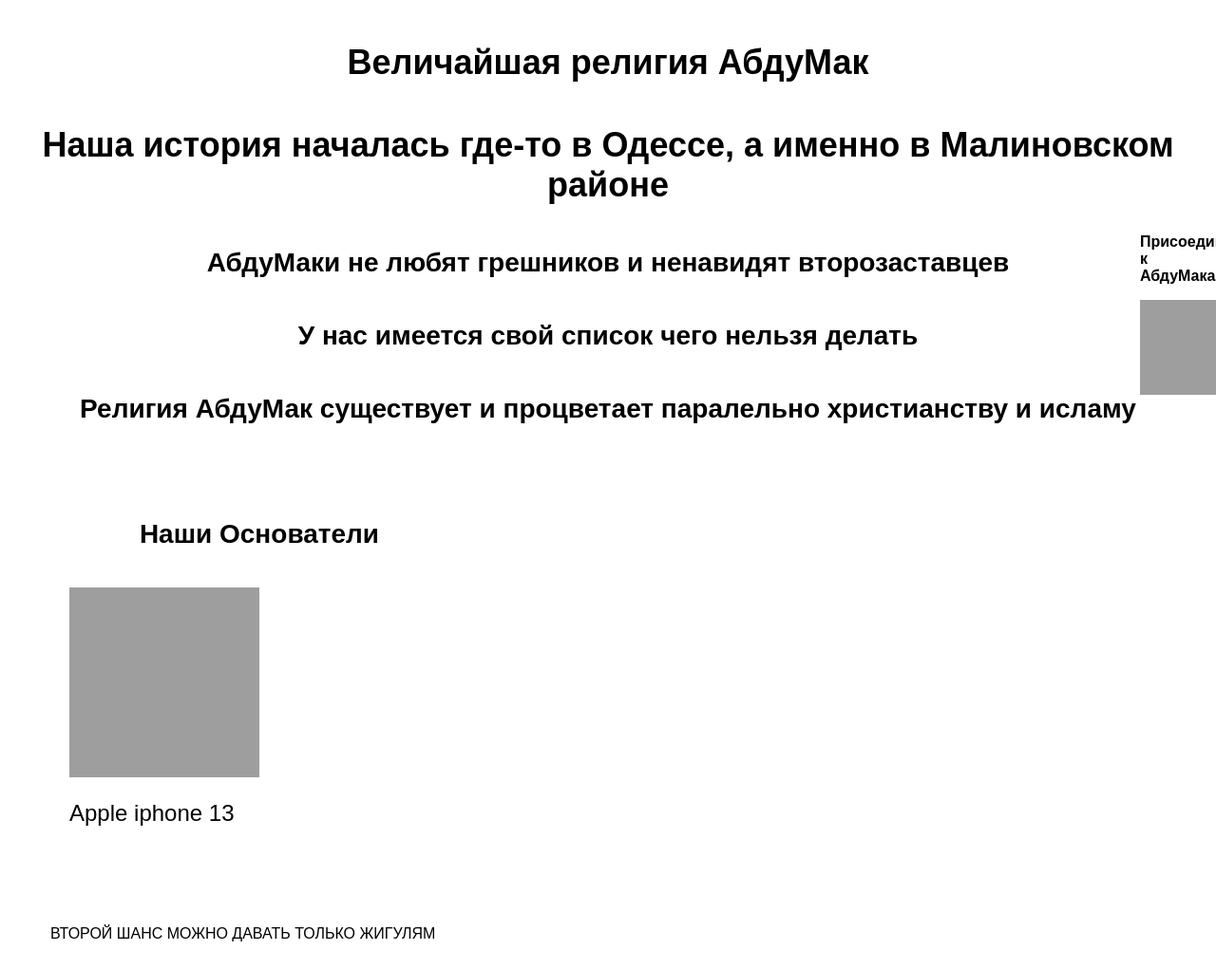
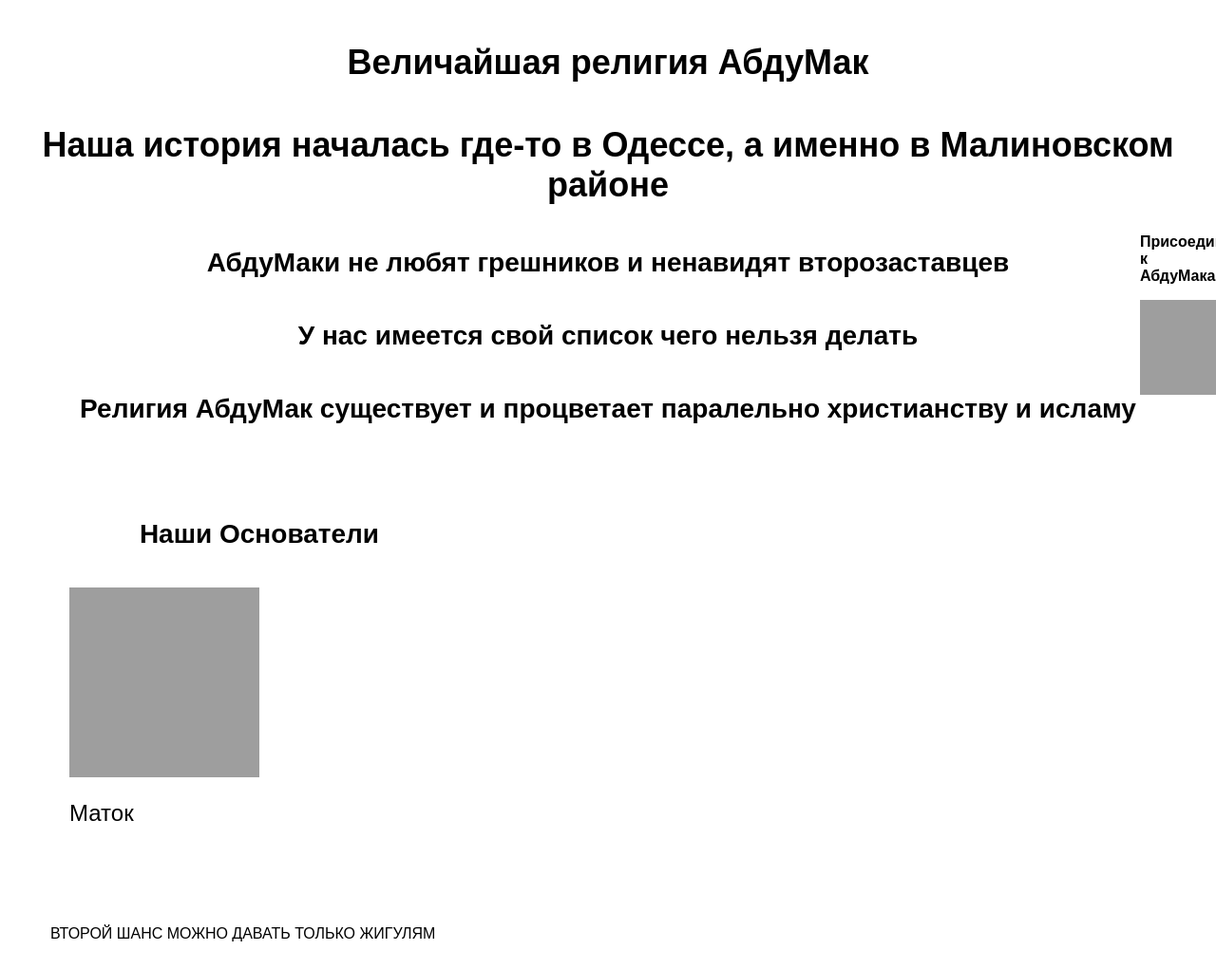
Before and after one commit to DIMASGGTT/AbduMakBet, a plain HTML site: page index.html in a window 1280 px wide. Shown: the whole page at 95% size. Drawn offline with Linux system fonts and the light colour scheme; grey boxes are pictures that could not be loaded.

Commit message:
Update index.html

```diff
--- a/index.html
+++ b/index.html
@@ -12,7 +12,7 @@
    <article class="post">
                     <h2>Наши Основатели</h2>
                     <img class="post-img" src="https://mail.google.com/mail/u/0?ui=2&ik=9ff8c8e2ef&attid=0.1&permmsgid=msg-f:1738700495215680451&th=18211ae36c205bc3&view=att&disp=safe&realattid=18211ada35b6143c7ef1" width="200px" height="200px"/>
-                    <p class="post-text">Apple iphone 13</p>
+                    <p class="post-text">Маток</p>
                 </article>
 <aside class="add">
 <p><b> Присоединяйся к АбдуМакам </b></p>
```
